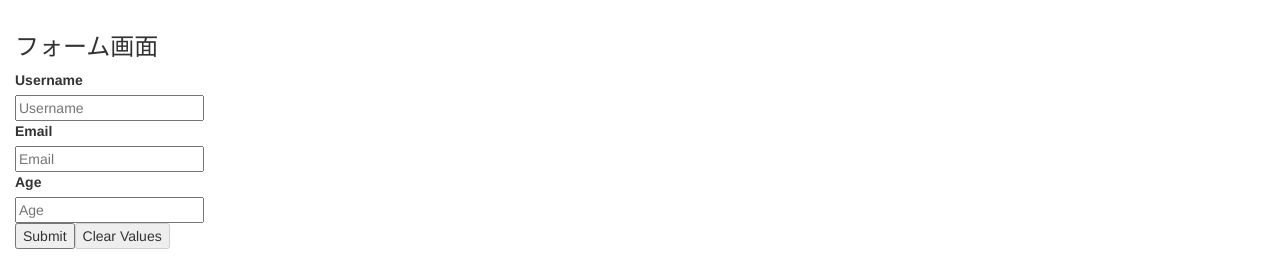
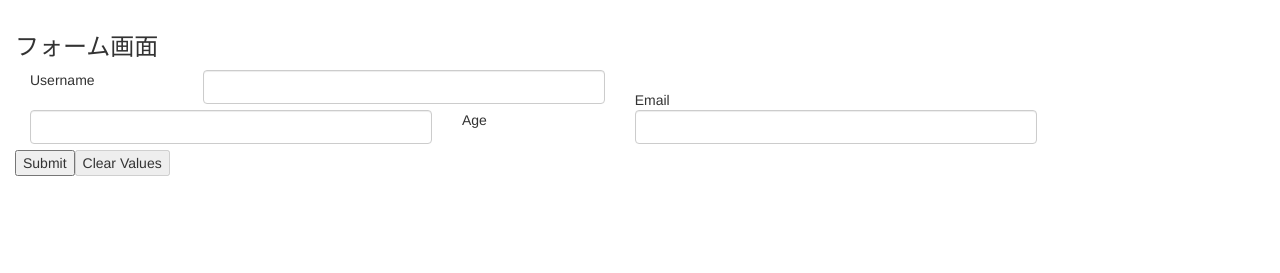
Before and after one commit to Onepiece2424/react-credit-, a React (Create React App) app: page / in a window 1280 px wide. Shown: the part 275-548 px from the top of the page. Built offline with nearby package versions, Linux system fonts and the light colour scheme.

Commit message:
バリデーションのメッセージの変更

```diff
--- a/src/components/MyForm.jsx
+++ b/src/components/MyForm.jsx
@@ -1,16 +1,15 @@
 import React from 'react';
 import { Field, reduxForm } from 'redux-form';
-// import { Form,FormGroup,Col,FormLabel,Button,ButtonToolbar } from 'react-bootstrap';
 
 import renderField from './renderField';
 
-const required = value => value ? undefined : 'Required'
+const required = value => value ? undefined : '必須項目です。'
 const maxLength = max => value =>
   value && value.length > max ? `Must be ${max} characters or less` : undefined
 const maxLength15 = maxLength(15)
 const number = value => value && isNaN(Number(value)) ? 'Must be a number' : undefined
 const minValue = min => value =>
-  value && value < min ? `Must be at least ${min}` : undefined
+  value && value < min ? `${min}歳以上でなければなりません。` : undefined
 const minValue18 = minValue(18)
 const email = value =>
   value && !/^[A-Z0-9._%+-]+@[A-Z0-9.-]+\.[A-Z]{2,4}$/i.test(value) ?
@@ -29,16 +28,20 @@ const MyForm = props => {
         component={renderField} label="Username"
         validate={[ required, maxLength15 ]}
       />
+      <br></br>
       <Field name="email" type="email"
         component={renderField} label="Email"
         validate={email}
         warn={aol}
       />
+      <br></br>
       <Field name="age" type="number"
         component={renderField} label="Age"
         validate={[ required, number, minValue18 ]}
         warn={tooOld}
       />
+      <br></br>
+      <br></br>
       <div>
         <button type="submit" disabled={submitting}>Submit</button>
         <button type="button" disabled={pristine || submitting} onClick={reset}>Clear Values</button>
--- a/src/components/renderField.jsx
+++ b/src/components/renderField.jsx
@@ -1,13 +1,22 @@
 import React from "react"
+import { FormGroup,Col,FormLabel } from 'react-bootstrap';
 
-const renderField = ({ input, label, type, meta: { touched, error, warning } }) => (
-  <div>
-    <label>{label}</label>
-    <div>
-      <input {...input} placeholder={label} type={type}/>
-      {touched && ((error && <span>{error}</span>) || (warning && <span>{warning}</span>))}
-    </div>
-  </div>
-)
+const renderField = ({input,label,type,placeholder,meta: {touched, error, warning}}) => {
+
+  const validationState = error ? 'error' : warning ? 'warning' : 'success';
+
+  return (
+    <FormGroup controlId={input.name} validationState={touched ? validationState : null}>
+      <Col componentClass={FormLabel} sm={2}>{label}</Col>
+      <Col sm={5}>
+        <input {...input} id={input.name} placeholder={placeholder} type={type} className={'form-control'}/>
+        {
+          touched && error &&
+          <div>{error}</div>
+        }
+      </Col>
+    </FormGroup>
+  )
+};
 
 export default renderField;
```
